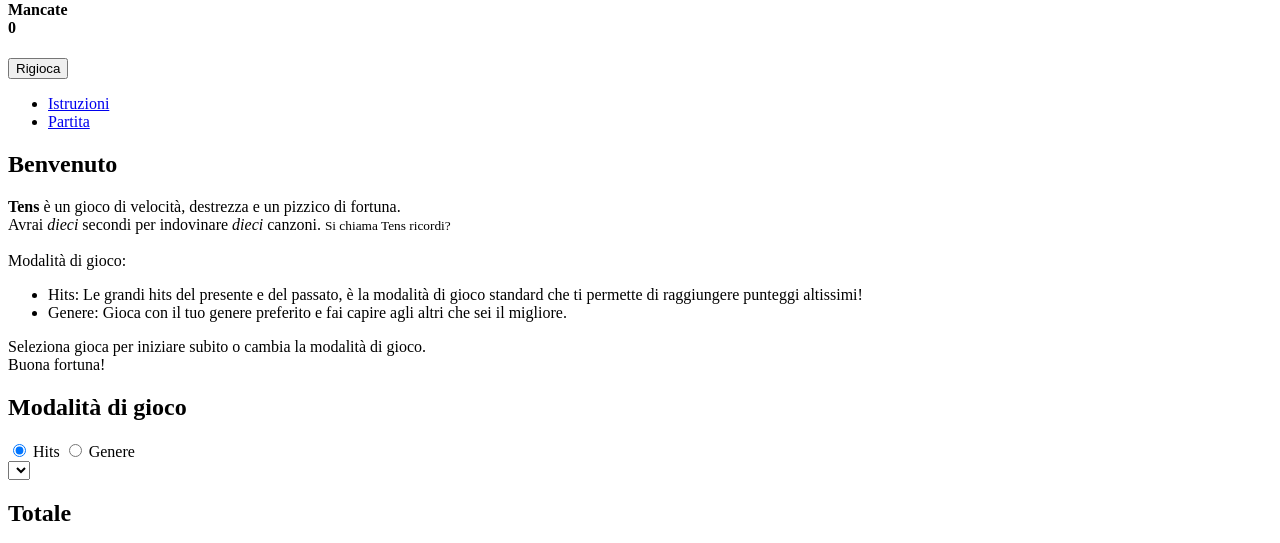
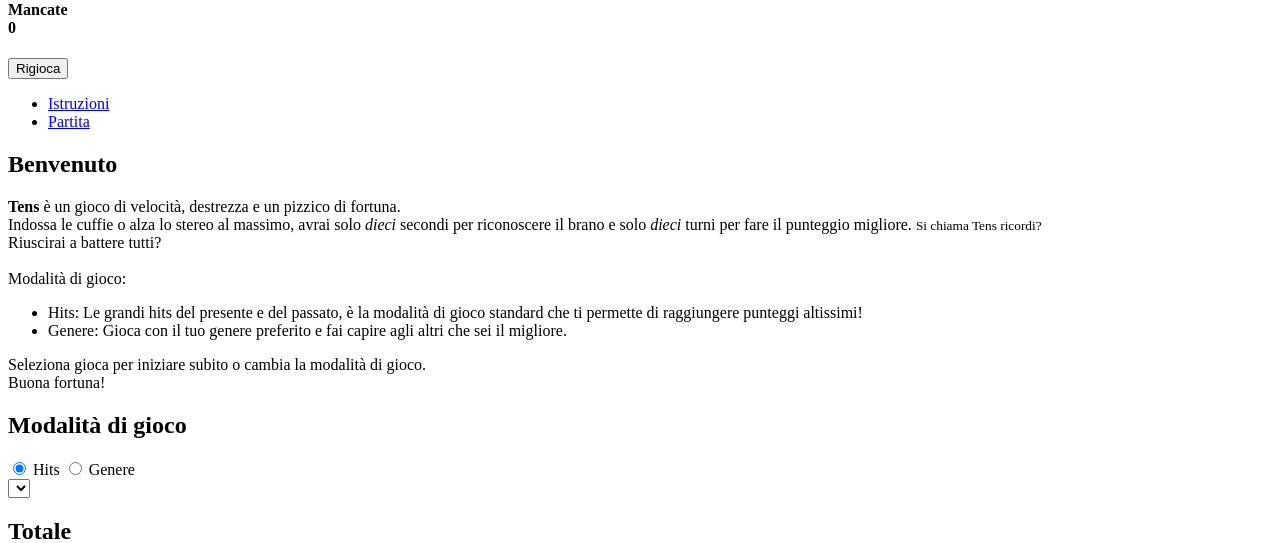
Before and after one commit to Leon1da/tens, a PHP site: page /view/game.php in a window 1280 px wide. Shown: the part 308-851 px from the top of the page. Run offline with PHP 8.4, Linux system fonts and the light colour scheme; lists and menus that the app fills with data are empty.

Commit message:
Correzione testo

```diff
--- a/view/game.php
+++ b/view/game.php
@@ -108,7 +108,8 @@
                                 <div class="col-12">
                                     <p class="m-0">
                                         <b>Tens</b> è un gioco di velocità, destrezza e un pizzico di fortuna. <br>
-                                        Avrai <em>dieci</em> secondi per indovinare <em>dieci</em> canzoni. <small class="text-muted">Si chiama Tens ricordi?</small> <br> <br>
+                                        Indossa le cuffie o alza lo stereo al massimo, avrai solo <em>dieci</em> secondi per riconoscere il brano e solo <em>dieci</em> turni per fare il punteggio migliore. <small class="text-muted">Si chiama Tens ricordi?</small> <br>
+                                        Riuscirai a battere tutti? <br><br>
                                         Modalità di gioco:
                                     </p>
                                     <ul>
```
